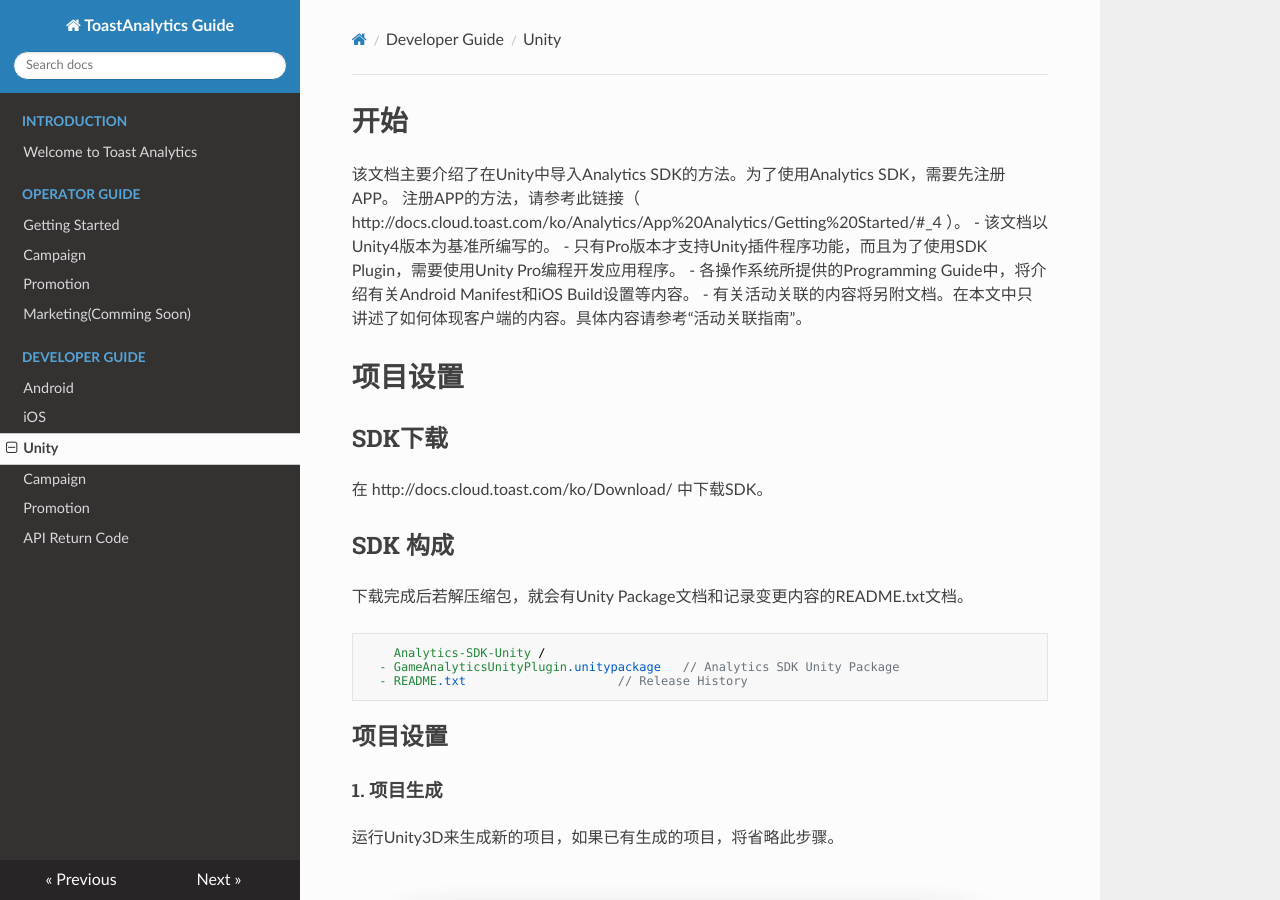
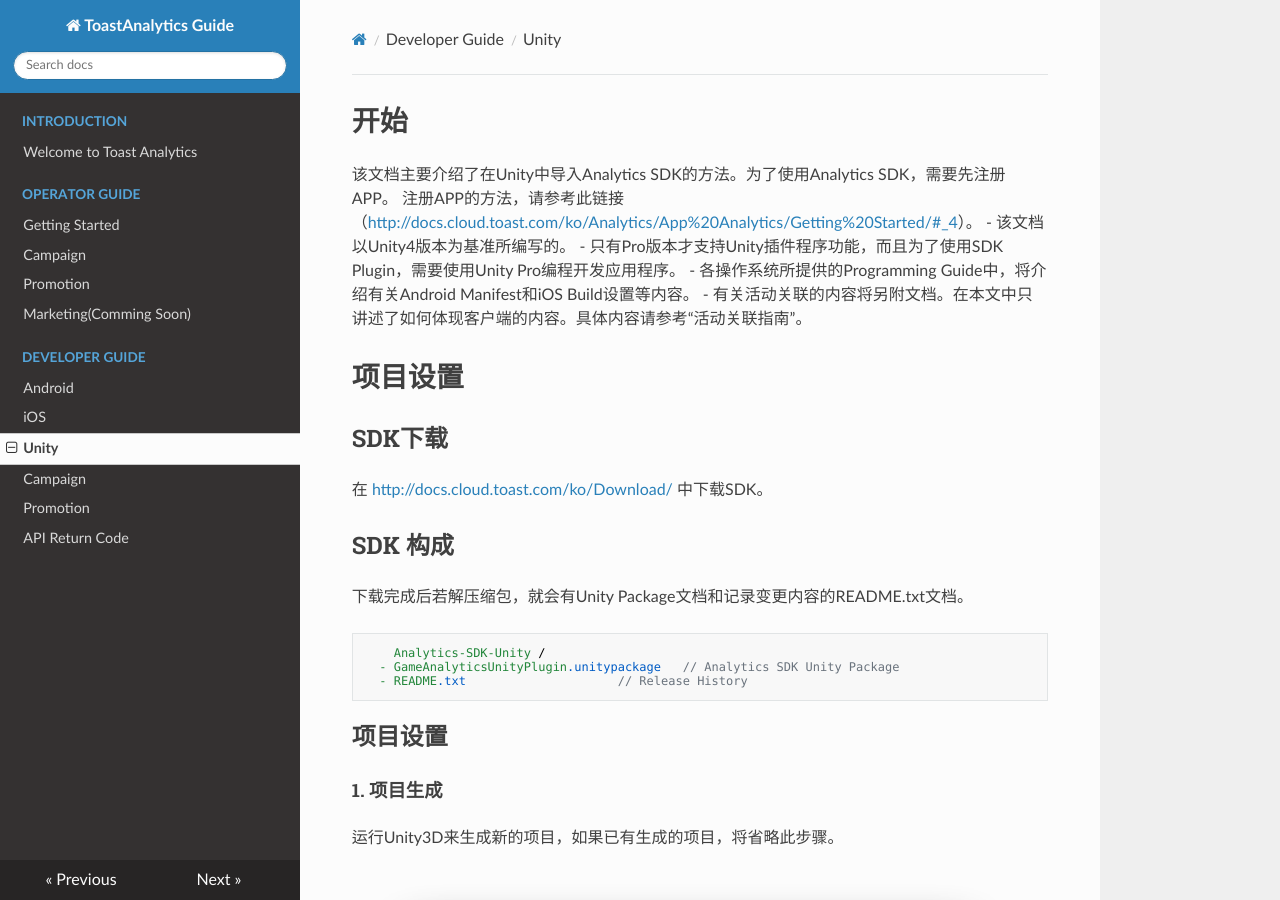
Before and after one commit to ToastAnalytics/ToastAnalytics_ZH, an MkDocs documentation site: the page built from docs/Developer/6. Unity Developer Guide.md, in a window 1280 px wide and 900 px high. Built offline with MkDocs 1.6.1, drawn with Linux system fonts in a browser that asks for light colours; nearby versions of some CDN libraries; old or Windows-style settings are respelled for this version of MkDocs; some of the changed text lies outside the part shown.

Commit message:
Update 6. Unity Developer Guide.md

````diff
--- a/docs/Developer/6. Unity Developer Guide.md
+++ b/docs/Developer/6. Unity Developer Guide.md
@@ -1,7 +1,7 @@
 # 开始
 
 该文档主要介绍了在Unity中导入Analytics SDK的方法。为了使用Analytics SDK，需要先注册APP。
-注册APP的方法，请参考此链接（ http://docs.cloud.toast.com/ko/Analytics/App%20Analytics/Getting%20Started/#_4 ）。
+注册APP的方法，请参考此链接（<http://docs.cloud.toast.com/ko/Analytics/App%20Analytics/Getting%20Started/#_4>）。
 - 该文档以Unity4版本为基准所编写的。
 - 只有Pro版本才支持Unity插件程序功能，而且为了使用SDK Plugin，需要使用Unity Pro编程开发应用程序。
 - 各操作系统所提供的Programming Guide中，将介绍有关Android Manifest和iOS Build设置等内容。
@@ -13,7 +13,7 @@
 
 ## SDK下载
 
-在 http://docs.cloud.toast.com/ko/Download/ 中下载SDK。
+在 <http://docs.cloud.toast.com/ko/Download/> 中下载SDK。
 
 ## SDK 构成
 
@@ -74,7 +74,7 @@
 
 ## 初始化
 
-为了使用SDK，需要有注册APP之后发放的“APP认证密钥”和“企业账号”。注册APP的方法，请参考此链接 ( http://docs.cloud.toast.com/ko/Analytics/App%20Analytics/Getting%20Started/#_4 )。
+为了使用SDK，需要有注册APP之后发放的“APP认证密钥”和“企业账号”。注册APP的方法，请参考此链接 (<http://docs.cloud.toast.com/ko/Analytics/App%20Analytics/Getting%20Started/#_4>)。
 
 ![图4 认证密钥信息](images/pg_unity_004.png)
 
@@ -488,9 +488,9 @@ void onLoadCompleted() {
 
 ## Facebook安装追踪
 可追踪通过Facebook广告的应用安装。此功能将利用提供的
-关系详细事宜及测试方法，请参考facebook提供的文件(https://developers.facebook.com/docs/app-ads/deep-linking)。
- FB.Mobile.FetchDeferredAppLinkData是Facebook SDK所提供的API。
- (https://developers.facebook.com/docs/unity/reference/current/FB.Mobile.FetchDeferredAppLinkData)
+关系详细事宜及测试方法，请参考facebook提供的文件(<https://developers.facebook.com/docs/app-ads/deep-linking>)。
+FB.Mobile.FetchDeferredAppLinkData是Facebook SDK所提供的API。
+(<https://developers.facebook.com/docs/unity/reference/current/FB.Mobile.FetchDeferredAppLinkData>)
 
 ```cs
 FB.Mobile.FetchDeferredAppLinkData(DeepLinkCallback);
````
